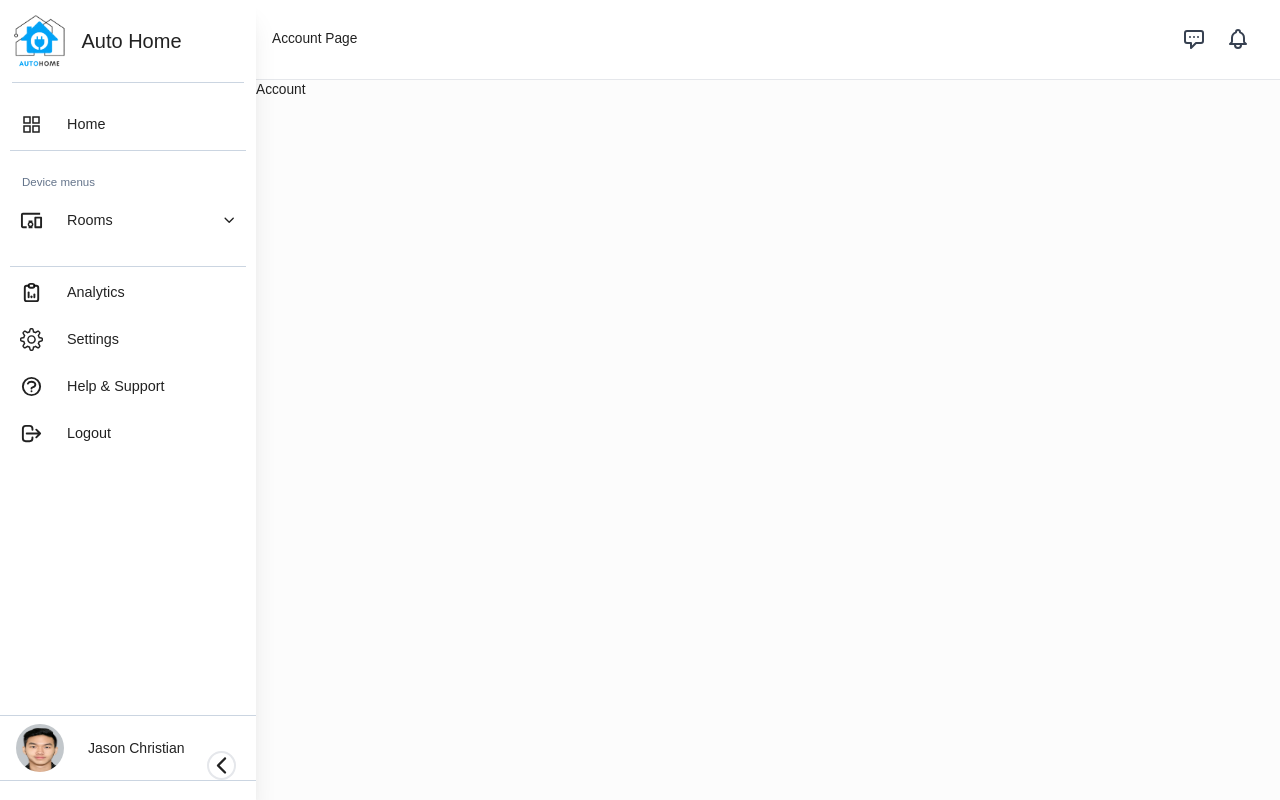
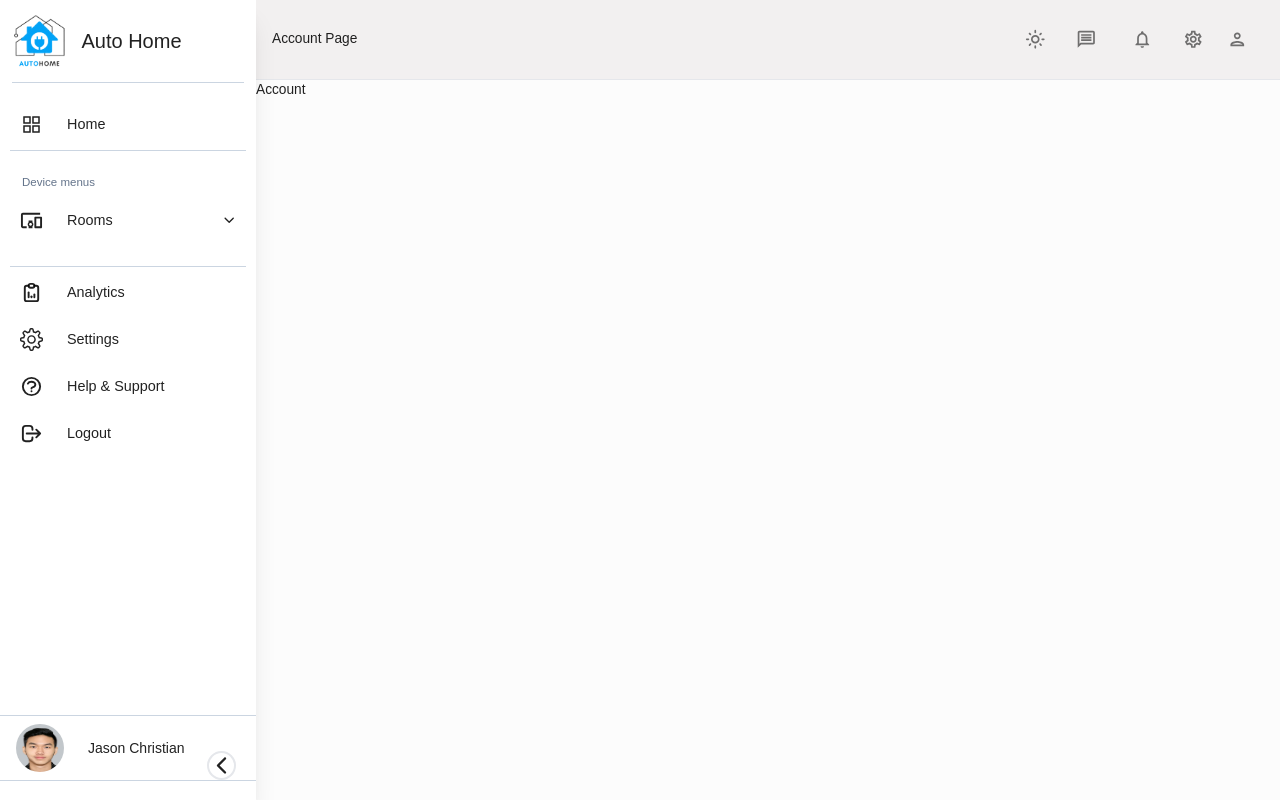
Before and after one commit to jasonchriscodes/Home-Automation-Manager, a React (Create React App) app in the folder frontend/: page /account in a window 1280 px wide. Built offline with nearby package versions, Linux system fonts and the light colour scheme.

Commit message:
fix: navbar with light/dark mode

```diff
--- a/frontend/src/layouts/RootLayout.js
+++ b/frontend/src/layouts/RootLayout.js
@@ -1,5 +1,5 @@
 import Sidebar from "./sidebar";
-import Header from "./header";
+import Header from "./header/Header";
 import Body from "./body";
 import { useLocation } from "react-router-dom";
 import { NAVBAR_TEXTS } from "./../constants";
--- a/frontend/src/layouts/header/index.js
+++ b/frontend/src/layouts/header/Header.js
@@ -1,17 +1,34 @@
-import React, { Fragment } from "react";
-import {
-  HiOutlineBell,
-  HiOutlineChatAlt,
-  HiOutlineSearch,
-} from "react-icons/hi";
+import React, { Fragment, useContext } from "react";
 import { Popover, Transition } from "@headlessui/react";
 import classNames from "classnames";
+import { ColorModeContext, tokens } from "../../theme";
+import { IconButton, useTheme } from "@mui/material";
+import LightModeOutlinedIcon from "@mui/icons-material/LightModeOutlined";
+import DarkModeOutlinedIcon from "@mui/icons-material/DarkModeOutlined";
+import MessageOutlinedIcon from "@mui/icons-material/MessageOutlined";
+import NotificationsOutlinedIcon from "@mui/icons-material/NotificationsOutlined";
+import SettingsOutlinedIcon from "@mui/icons-material/SettingsOutlined";
+import PersonOutlinedIcon from "@mui/icons-material/PersonOutlined";
 
-const index = ({ title }) => {
+const Header = ({ title }) => {
+  const theme = useTheme();
+  const colors = tokens(theme.palette.mode);
+  const colorMode = useContext(ColorModeContext);
+
   return (
-    <div className="bg-white h-20 px-4 flex justify-between items-center border-b border-gray-200">
+    <div
+      className="h-20 px-4 flex justify-between items-center border-b border-gray-200"
+      style={{ backgroundColor: `${colors.primary[400]}` }}
+    >
       <div className="max-w-5xl flex-1 mx-auto py-4">{title}</div>
       <div className="flex items-center gap-2 mr-2">
+        <IconButton onClick={colorMode.toggleColorMode}>
+          {theme.palette.mode === "dark" ? (
+            <DarkModeOutlinedIcon />
+          ) : (
+            <LightModeOutlinedIcon />
+          )}
+        </IconButton>
         <Popover className="relative">
           {({ open }) => (
             <>
@@ -21,7 +38,9 @@ const index = ({ title }) => {
                   "p-1.5 rounded-sm inline-flex items-center text-gray-700 hover:text-opacity-100 focus:outline-none active:bg-gray-100"
                 )}
               >
-                <HiOutlineChatAlt fontSize={24} />
+                <IconButton>
+                  <MessageOutlinedIcon />
+                </IconButton>
               </Popover.Button>
               <Transition
                 as={Fragment}
@@ -55,7 +74,9 @@ const index = ({ title }) => {
                   "p-1.5 rounded-sm inline-flex items-center text-gray-700 hover:text-opacity-100 focus:outline-none active:bg-gray-100"
                 )}
               >
-                <HiOutlineBell fontSize={24} />
+                <IconButton>
+                  <NotificationsOutlinedIcon />
+                </IconButton>
               </Popover.Button>
               <Transition
                 as={Fragment}
@@ -80,9 +101,15 @@ const index = ({ title }) => {
             </>
           )}
         </Popover>
+        <IconButton>
+          <SettingsOutlinedIcon />
+        </IconButton>
+        <IconButton>
+          <PersonOutlinedIcon />
+        </IconButton>
       </div>
     </div>
   );
 };
 
-export default index;
+export default Header;
```
